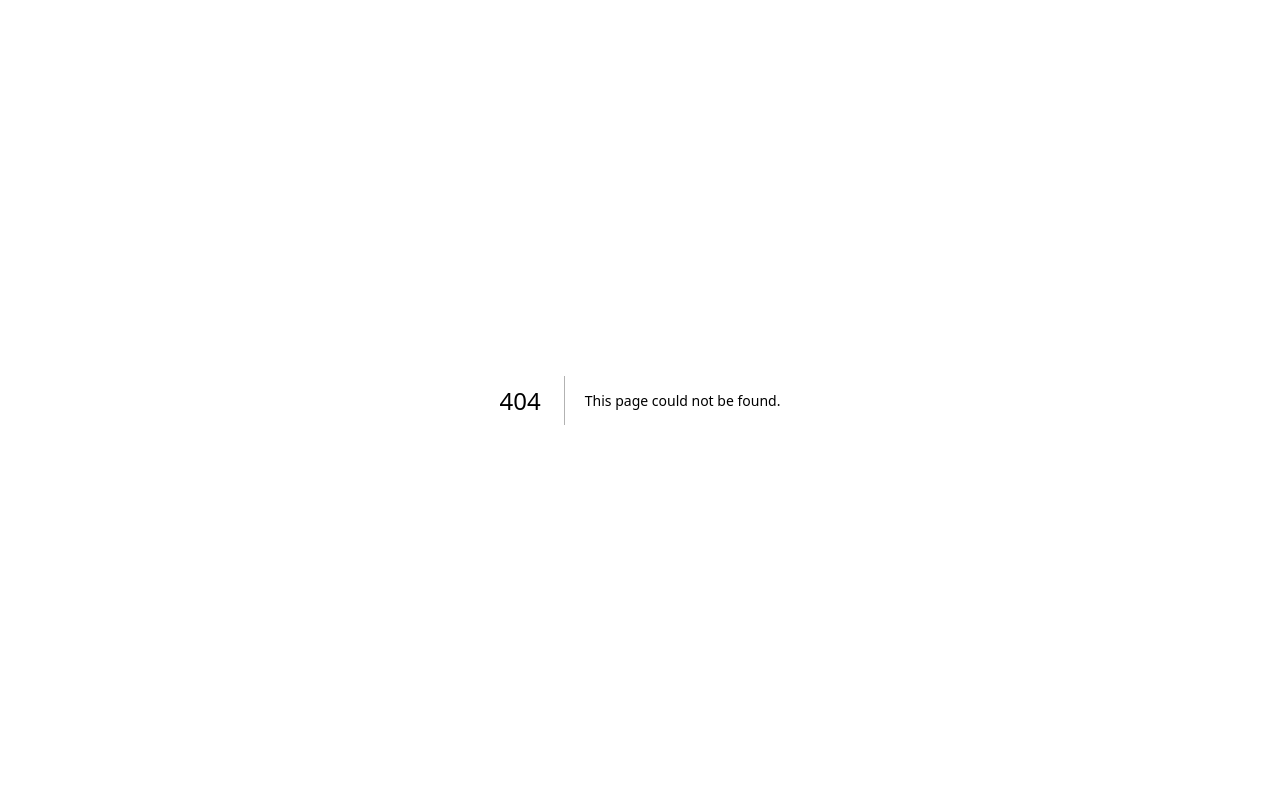
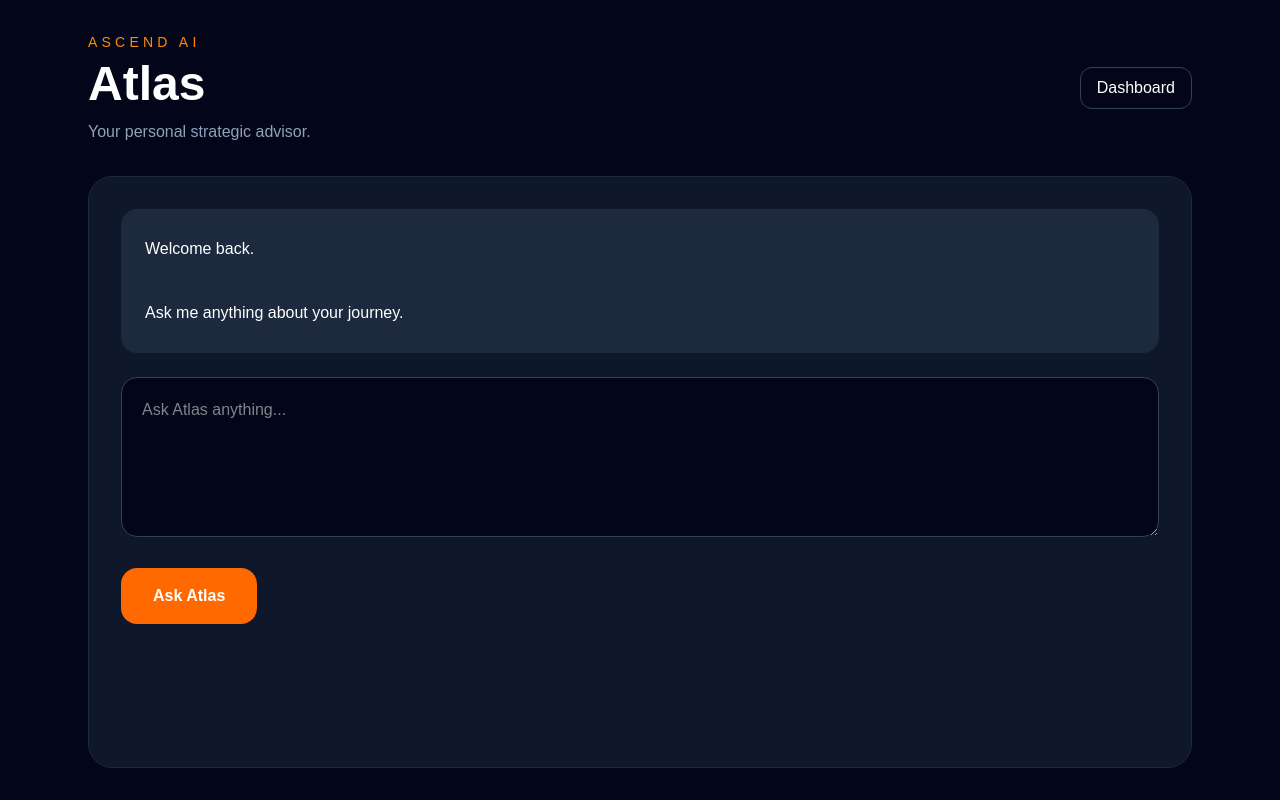
Before and after one commit to primeohms02-star/ascend, a Next.js app: page /atlas in a window 1280 px wide. Before the commit this address had no page. Built offline with nearby package versions, Linux system fonts and the light colour scheme.

Commit message:
Build Atlas architecture and mission completion UI

```diff
--- /dev/null
+++ b/app/api/atlas/route.ts
@@ -0,0 +1,16 @@
+import { NextResponse } from "next/server";
+
+import { askAtlas } from "@/lib/services/atlas";
+
+export async function POST(req: Request) {
+  const { question } = await req.json();
+
+  const atlas = await askAtlas(question);
+
+  return NextResponse.json({
+    answer:
+      "Atlas is now connected to your Brain.\n\n" +
+      "Next we'll connect a real AI model.",
+    context: atlas.context,
+  });
+}
--- /dev/null
+++ b/app/api/missions/complete/route.ts
@@ -0,0 +1,8 @@
+import { NextResponse } from "next/server";
+
+export async function POST() {
+  return NextResponse.json({
+    success: true,
+    message: "Mission completed!",
+  });
+}
--- /dev/null
+++ b/app/atlas/page.tsx
@@ -0,0 +1,47 @@
+import Link from "next/link";
+import AtlasChat from "@/app/components/atlas/AtlasChat";
+
+export default function AtlasPage() {
+  return (
+    <main className="min-h-screen bg-slate-950 text-white">
+      <div className="mx-auto flex min-h-screen max-w-6xl flex-col px-6 py-8">
+
+        {/* Header */}
+
+        <div className="mb-8 flex items-center justify-between">
+
+          <div>
+            <p className="text-sm uppercase tracking-[0.3em] text-orange-400">
+              ASCEND AI
+            </p>
+
+            <h1 className="mt-2 text-5xl font-bold">
+              Atlas
+            </h1>
+
+            <p className="mt-3 text-slate-400">
+              Your personal strategic advisor.
+            </p>
+          </div>
+
+          <Link
+            href="/dashboard"
+            className="rounded-xl border border-slate-700 px-4 py-2 transition hover:bg-slate-900"
+          >
+            Dashboard
+          </Link>
+
+        </div>
+
+        {/* Chat Card */}
+
+        <div className="flex-1 rounded-3xl border border-slate-800 bg-slate-900 p-8">
+
+          <AtlasChat />
+
+        </div>
+
+      </div>
+    </main>
+  );
+}
--- /dev/null
+++ b/app/components/atlas/AtlasChat.tsx
@@ -0,0 +1,63 @@
+"use client";
+
+import { useState } from "react";
+
+export default function AtlasChat() {
+  const [question, setQuestion] = useState("");
+  const [answer, setAnswer] = useState(
+    "Welcome back.\n\nAsk me anything about your journey."
+  );
+  const [loading, setLoading] = useState(false);
+
+  async function askAtlas() {
+    if (!question.trim()) return;
+
+    setLoading(true);
+
+    try {
+      const res = await fetch("/api/atlas", {
+        method: "POST",
+        headers: {
+          "Content-Type": "application/json",
+        },
+        body: JSON.stringify({
+          question,
+        }),
+      });
+
+      const data = await res.json();
+
+      setAnswer(data.answer);
+      setQuestion("");
+    } catch {
+      setAnswer("Something went wrong. Please try again.");
+    }
+
+    setLoading(false);
+  }
+
+  return (
+    <div className="space-y-6">
+
+      <div className="rounded-2xl bg-slate-800 p-6 whitespace-pre-wrap leading-8">
+        {answer}
+      </div>
+
+      <textarea
+        value={question}
+        onChange={(e) => setQuestion(e.target.value)}
+        placeholder="Ask Atlas anything..."
+        className="h-40 w-full rounded-2xl border border-slate-700 bg-slate-950 p-5 outline-none focus:border-orange-500"
+      />
+
+      <button
+        onClick={askAtlas}
+        disabled={loading}
+        className="rounded-2xl bg-orange-500 px-8 py-4 font-semibold hover:bg-orange-600 disabled:opacity-50"
+      >
+        {loading ? "Thinking..." : "Ask Atlas"}
+      </button>
+
+    </div>
+  );
+}
--- /dev/null
+++ b/app/components/dashboard/CompleteMissionButton.tsx
@@ -0,0 +1,50 @@
+"use client";
+
+import { useState } from "react";
+
+type CompleteMissionButtonProps = {
+  missionId: string;
+};
+
+export default function CompleteMissionButton({
+  missionId,
+}: CompleteMissionButtonProps) {
+  const [loading, setLoading] = useState(false);
+  const [completed, setCompleted] = useState(false);
+
+  async function completeMission() {
+    setLoading(true);
+
+    try {
+      const res = await fetch("/api/missions/complete", {
+        method: "POST",
+        headers: {
+          "Content-Type": "application/json",
+        },
+        body: JSON.stringify({
+          missionId,
+        }),
+      });
+
+      if (res.ok) {
+        setCompleted(true);
+      }
+    } finally {
+      setLoading(false);
+    }
+  }
+
+  return (
+    <button
+      onClick={completeMission}
+      disabled={loading || completed}
+      className="rounded-xl bg-orange-500 px-6 py-3 font-semibold text-white transition hover:bg-orange-600 disabled:cursor-not-allowed disabled:opacity-50"
+    >
+      {completed
+        ? "Mission Completed ✓"
+        : loading
+        ? "Completing..."
+        : "Complete Mission"}
+    </button>
+  );
+}
--- a/app/dashboard/MissionCard.tsx
+++ b/app/dashboard/MissionCard.tsx
@@ -1,4 +1,4 @@
-import CompleteMissionButton from "./CompleteMissionButton";
+import CompleteMissionButton from "@/app/components/dashboard/CompleteMissionButton";
 
 type MissionCardProps = {
   title: string;
@@ -33,9 +33,9 @@ export default function MissionCard({
         {description}
       </p>
 
-      <CompleteMissionButton
-        missionId={missionId}
-      />
+      <div className="mt-6">
+        <CompleteMissionButton missionId={missionId} />
+      </div>
     </section>
   );
 }
--- a/app/dashboard/page.tsx
+++ b/app/dashboard/page.tsx
@@ -40,6 +40,14 @@ export default async function DashboardPage() {
         <div className="mb-6 flex items-center justify-between">
           <GreetingCard greeting={getGreeting()} />
 
+          <div className="flex items-center gap-3">
+            <Link
+              href="/atlas"
+              className="rounded-xl bg-slate-900 px-4 py-2 text-sm font-medium text-white shadow-sm transition hover:bg-slate-800"
+            >
+              Atlas
+            </Link>
+
             <Link
               href="/"
               className="rounded-xl border border-slate-300 bg-white px-4 py-2 text-sm font-medium shadow-sm transition hover:bg-slate-100"
@@ -47,8 +55,9 @@ export default async function DashboardPage() {
               Home
             </Link>
           </div>
+        </div>
 
-        {/* Atlas */}
+        {/* Atlas Compass */}
 
         <div className="mb-6">
           <CompassCard
--- /dev/null
+++ b/lib/atlas/atlas.ts
@@ -0,0 +1,59 @@
+export type AtlasContext = {
+  northStar: string;
+  progress: number;
+  identity: string;
+  streak: number;
+  mission: string;
+  momentum: string;
+};
+export function buildAtlasPrompt(
+  context: AtlasContext,
+  question: string
+) {
+  return `
+You are Atlas.
+
+Atlas is the intelligence inside ASCEND.
+
+You do not exist to answer questions.
+
+You exist to help this person become who they are capable of becoming.
+
+User Profile
+
+North Star:
+${context.northStar}
+
+Identity:
+${context.identity}
+
+Current Mission:
+${context.mission}
+
+Progress:
+${context.progress}%
+
+Momentum:
+${context.momentum}
+
+Current Streak:
+${context.streak}
+
+Question:
+${question}
+
+Rules
+
+Never encourage comfort over growth.
+
+Always connect advice back to the user's North Star.
+
+Keep responses practical.
+
+Challenge excuses.
+
+Encourage discipline.
+
+End every response with one actionable next step.
+`;
+}
--- /dev/null
+++ b/lib/atlas/context.ts
@@ -0,0 +1,16 @@
+import { getCurrentUserBrain } from "@/lib/services/user";
+
+export async function buildAtlasContext() {
+  const brain = await getCurrentUserBrain();
+
+  return {
+    northStar: brain.northStar,
+    progress: brain.progress,
+    identity: brain.identity.title,
+    streak: brain.memory?.currentStreak ?? 0,
+    mission:
+      brain.missions?.[0]?.title ??
+      "No mission assigned",
+    momentum: Number(brain.momentum ?? 0),
+  };
+}
--- /dev/null
+++ b/lib/services/atlas.ts
@@ -0,0 +1,16 @@
+import { buildAtlasContext } from "@/lib/atlas/context";
+import { buildAtlasPrompt } from "@/lib/atlas/atlas";
+
+export async function askAtlas(question: string) {
+  const context = await buildAtlasContext();
+
+  const prompt = buildAtlasPrompt(
+    context,
+    question
+  );
+
+  return {
+    context,
+    prompt,
+  };
+}
--- a/lib/services/user.ts
+++ b/lib/services/user.ts
@@ -18,7 +18,7 @@ export async function getCurrentUserBrain() {
     redirect("/sign-in");
   }
 
-  // Check if this user already has a profile
+  // Check if the user already exists
   let profile = await getProfile(userId);
 
   // First login → initialize ASCEND
```
Lines whose indentation alone changed are shown as unchanged.
